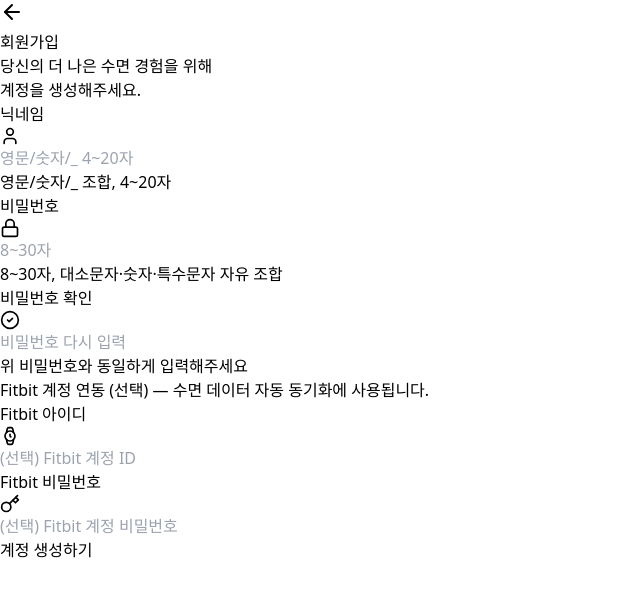
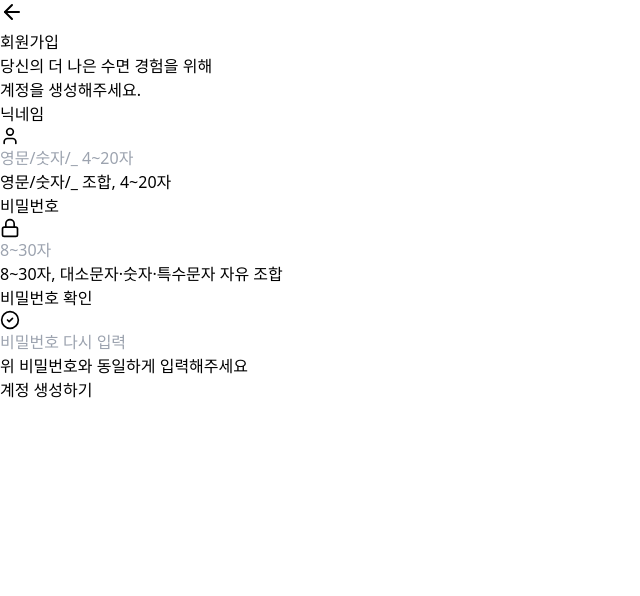
Before and after one commit to hwang-sungjo/sleepCare, a React (Vite) app in the folder frontend/: page / in a window 1280 px wide. Both pictures are taken after a click on the button "회원가입". Shown: the top 596 px of the page, without its empty margins (0-640 px from the left). Built offline with nearby package versions, Linux system fonts and the light colour scheme.

Commit message:
feat(#10): fitbit_user_id, fitbit_user_password 입력 칸 제거

```diff
--- a/frontend/src/App.tsx
+++ b/frontend/src/App.tsx
@@ -42,8 +42,6 @@ export default function App() {
         signupNickname: string,
         signupPassword: string,
         signupPasswordConfirm: string,
-        fitbitUserId: string,
-        fitbitUserPassword: string,
     ) => {
         if (!signupNickname || !signupPassword) {
             showNotification('닉네임과 비밀번호를 입력해주세요.');
@@ -57,8 +55,6 @@ export default function App() {
             const res = await apiSignup({
                 nickname: signupNickname,
                 password: signupPassword,
-                fitbitUserId,
-                fitbitUserPassword,
             });
             // 원격 백엔드는 회원가입 시 즉시 토큰을 발급합니다.
             setToken(res.jwt);
--- a/frontend/src/api/auth.ts
+++ b/frontend/src/api/auth.ts
@@ -13,18 +13,13 @@ export interface LoginResponse {
 export interface SignupBody {
     nickname: string;
     password: string;
-    fitbitUserId?: string;
-    fitbitUserPassword?: string;
 }
 
 export function signup(body: SignupBody): Promise<SignupResponse> {
-    // 빈 문자열은 보내지 않도록 정리 (원격이 fitbit 필드를 모르거나 검증을 거는 경우 대비)
-    const payload: any = {
+    const payload = {
         nickname: body.nickname,
         password: body.password,
     };
-    if (body.fitbitUserId && body.fitbitUserId.trim()) payload.fitbit_user_id = body.fitbitUserId.trim();
-    if (body.fitbitUserPassword && body.fitbitUserPassword) payload.fitbit_user_password = body.fitbitUserPassword;
 
     return request<SignupResponse>('/users', { method: 'POST', body: payload });
 }
--- a/frontend/src/pages/SignupPage.tsx
+++ b/frontend/src/pages/SignupPage.tsx
@@ -1,5 +1,5 @@
 import React, { useState } from 'react';
-import { User, Lock, CheckCircle2, Watch, Key } from 'lucide-react';
+import { User, Lock, CheckCircle2 } from 'lucide-react';
 import PageWrapper from '../layouts/PageWrapper';
 import Button from '../components/Button';
 import InputField from '../components/InputField';
@@ -10,8 +10,6 @@ interface SignupPageProps {
         nickname: string,
         password: string,
         passwordConfirm: string,
-        fitbitUserId: string,
-        fitbitUserPassword: string,
     ) => void;
     onBack: () => void;
 }
@@ -44,12 +42,10 @@ const SignupPage: React.FC<SignupPageProps> = ({ notification, onSignup, onBack
     const [nickname, setNickname] = useState('');
     const [password, setPassword] = useState('');
     const [passwordConfirm, setPasswordConfirm] = useState('');
-    const [fitbitUserId, setFitbitUserId] = useState('');
-    const [fitbitUserPassword, setFitbitUserPassword] = useState('');
 
     const handleSubmit = (e: React.FormEvent) => {
         e.preventDefault();
-        onSignup(nickname, password, passwordConfirm, fitbitUserId, fitbitUserPassword);
+        onSignup(nickname, password, passwordConfirm);
     };
 
     const nicknameHint = validateNickname(nickname);
@@ -93,28 +89,6 @@ const SignupPage: React.FC<SignupPageProps> = ({ notification, onSignup, onBack
                     hint={confirmHint.hint}
                     hintType={confirmHint.type}
                 />
-
-                <div className="mt-2 mb-4 px-4 py-3 rounded-2xl bg-indigo-900/20 border border-indigo-500/20">
-                    <p className="text-xs text-indigo-200/80">
-                        Fitbit 계정 연동 (선택) — 수면 데이터 자동 동기화에 사용됩니다.
-                    </p>
-                </div>
-                <InputField
-                    label="Fitbit 아이디"
-                    placeholder="(선택) Fitbit 계정 ID"
-                    icon={Watch}
-                    value={fitbitUserId}
-                    onChange={(e) => setFitbitUserId(e.target.value)}
-                />
-                <InputField
-                    label="Fitbit 비밀번호"
-                    type="password"
-                    placeholder="(선택) Fitbit 계정 비밀번호"
-                    icon={Key}
-                    value={fitbitUserPassword}
-                    onChange={(e) => setFitbitUserPassword(e.target.value)}
-                />
-
                 <div className="mt-auto">
                     <Button type="submit">계정 생성하기</Button>
                 </div>
```
